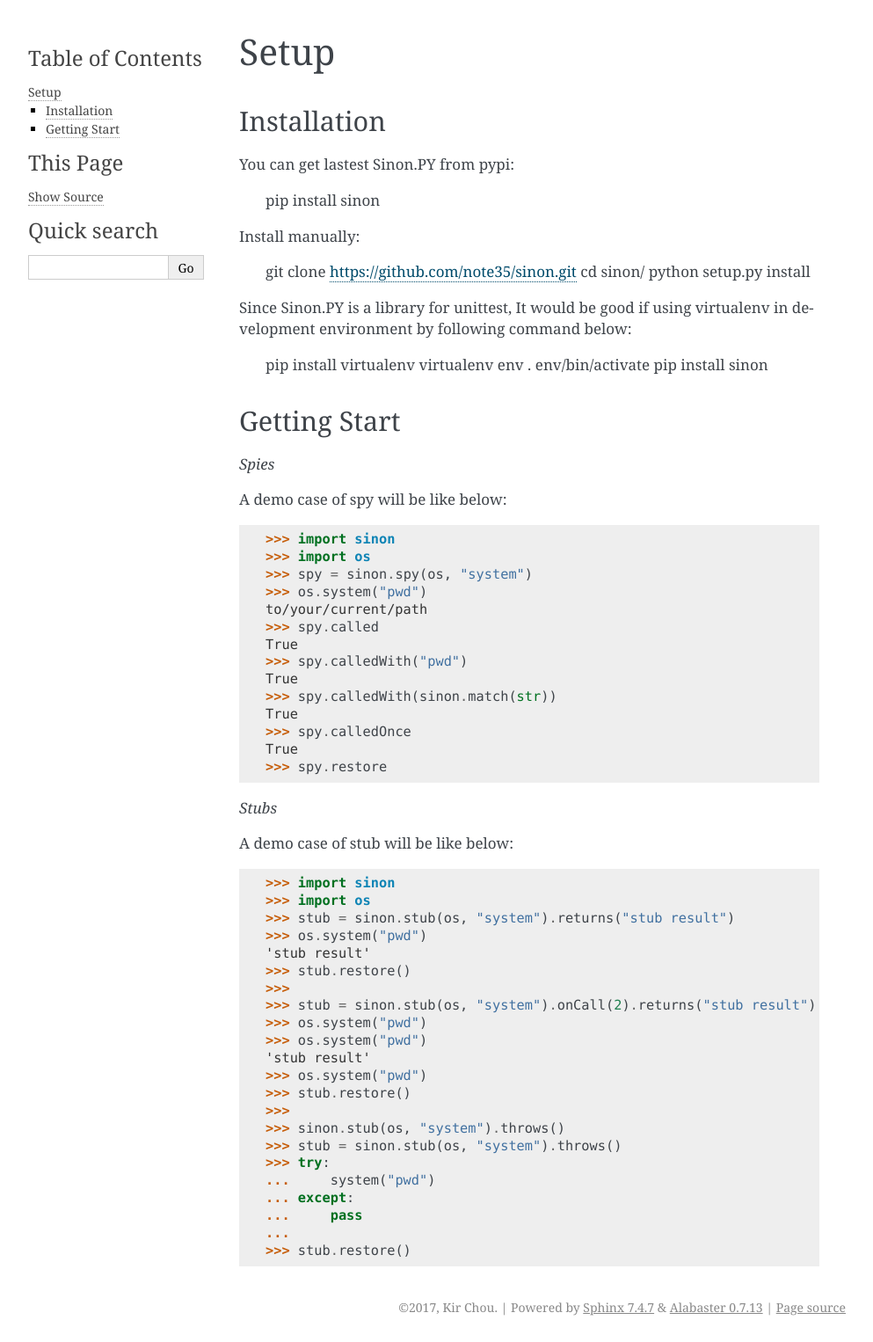
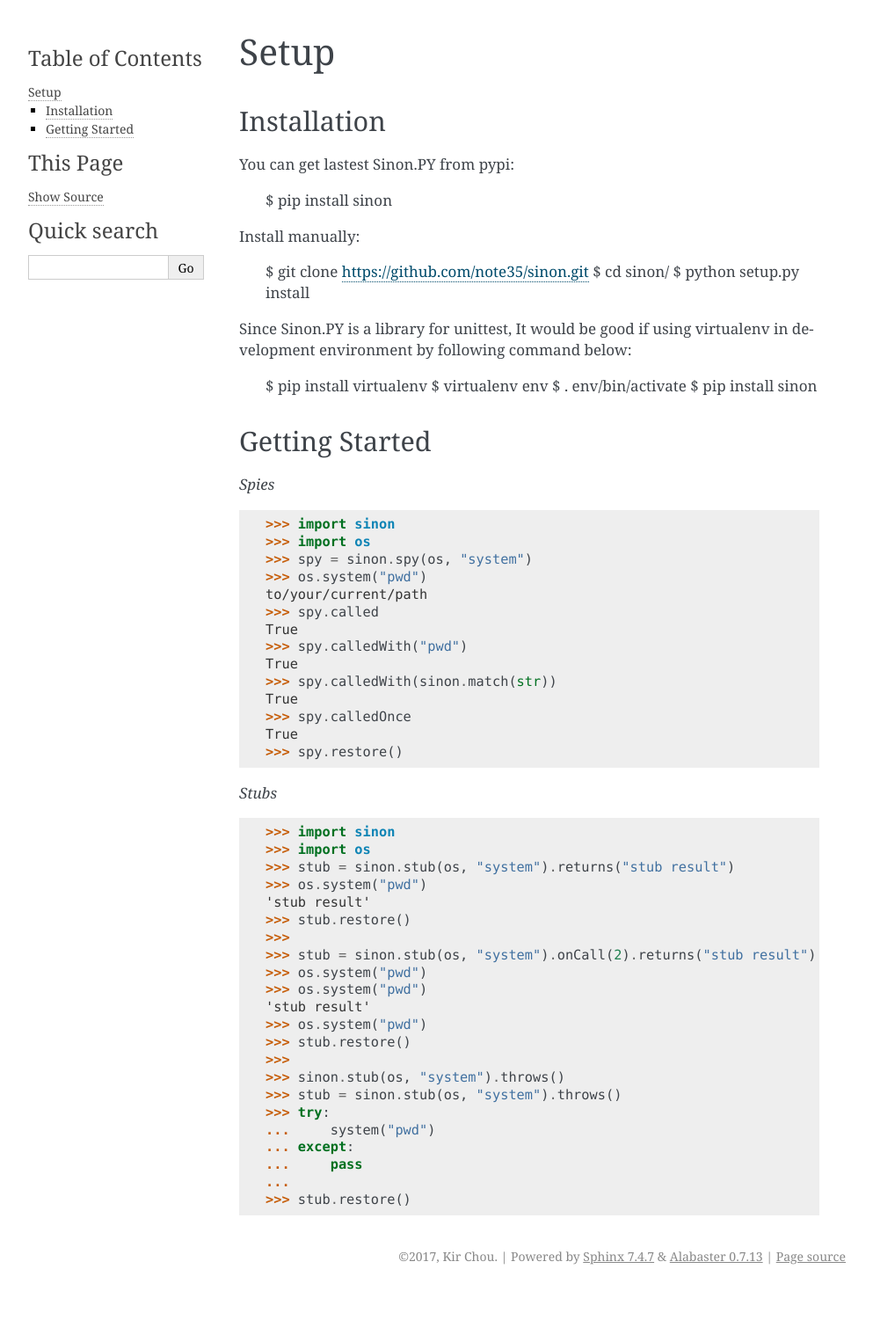
Before and after one commit to note35/sinon, a Sphinx documentation site: the page built from docs/Setup.rst, in a window 1280 px wide. Shown: the whole page at 88% size, without its empty margins (148-1141 px from the left). Built offline with Sphinx 7.4.7, drawn with Linux system fonts in a browser that asks for light colours; pages that are not in the unit, such as notebooks, are missing from menus; after the commit the page ends 1468 px from its top, so only the background shows below that.

Commit message:
fix errors

```diff
--- a/docs/Setup.rst
+++ b/docs/Setup.rst
@@ -6,28 +6,26 @@
 
 You can get lastest Sinon.PY from pypi:
 
-    pip install sinon
+    $ pip install sinon
 
 Install manually:
 
-    git clone https://github.com/note35/sinon.git
-    cd sinon/
-    python setup.py install
+    $ git clone https://github.com/note35/sinon.git
+    $ cd sinon/
+    $ python setup.py install
 
 Since Sinon.PY is a library for unittest, It would be good if using virtualenv
 in development environment by following command below:
 
-    pip install virtualenv
-    virtualenv env
-    . env/bin/activate
-    pip install sinon
+    $ pip install virtualenv
+    $ virtualenv env
+    $ . env/bin/activate
+    $ pip install sinon
 
-Getting Start
+Getting Started
 -------------
 
 *Spies*
-
-A demo case of spy will be like below:
 
     >>> import sinon
     >>> import os
@@ -42,11 +40,9 @@
     True
     >>> spy.calledOnce
     True
-    >>> spy.restore
+    >>> spy.restore()
 
 *Stubs*
-
-A demo case of stub will be like below:
 
     >>> import sinon
     >>> import os
```
